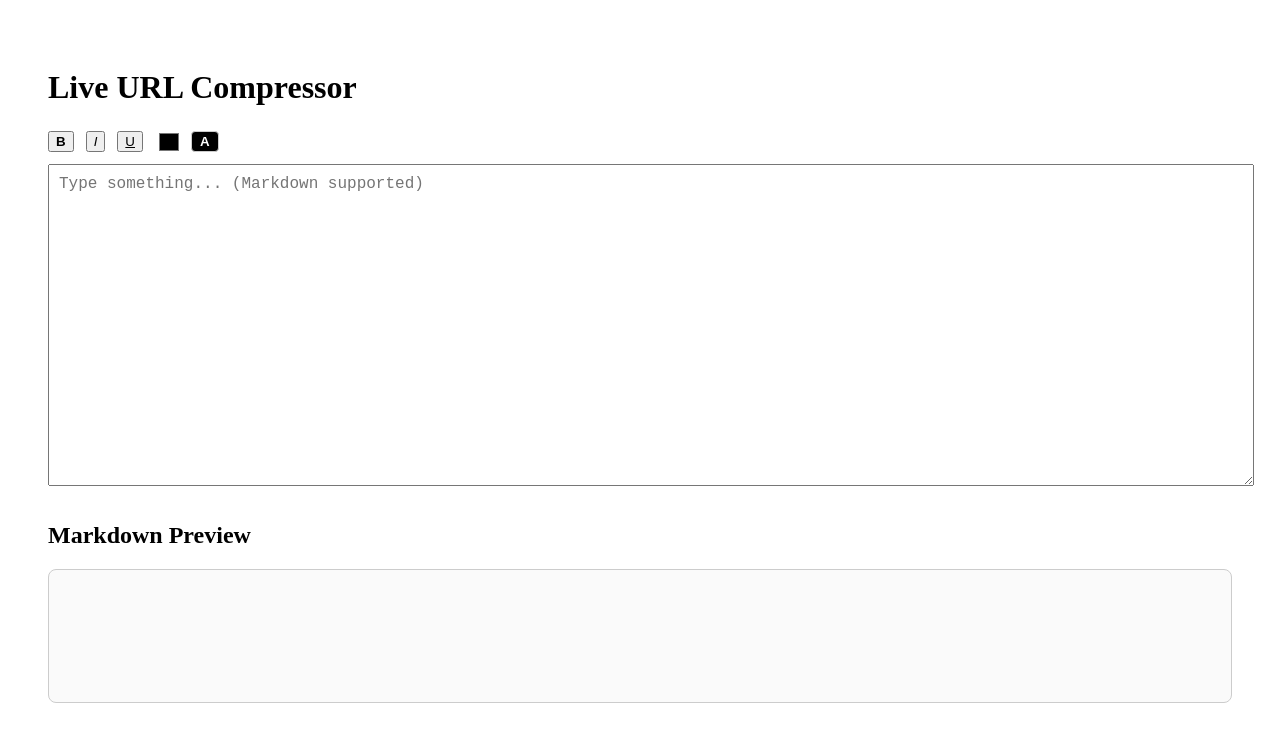
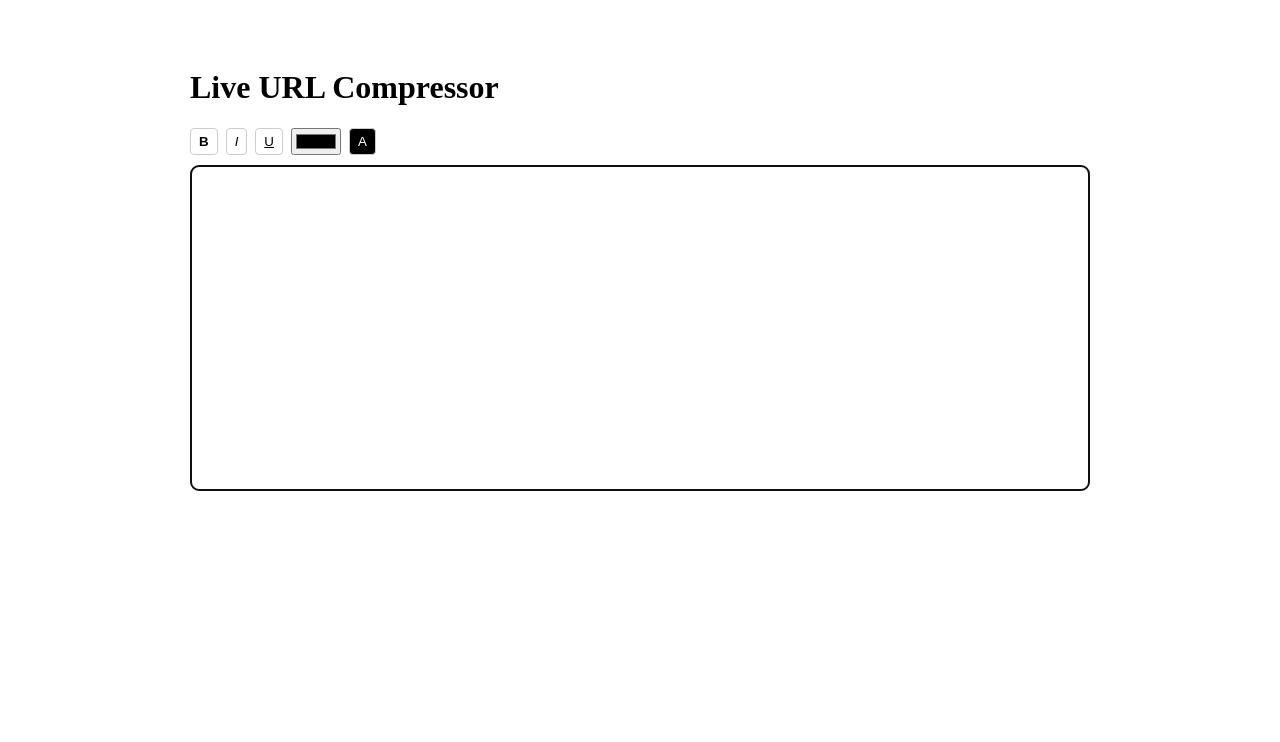
Before and after one commit to Kashan-2912/textarea-share, a Next.js app: page / in a window 1280 px wide. Shown: the top 742 px of the page. Built offline with nearby package versions, Linux system fonts and the light colour scheme.

Commit message:
feat: updates (fixes url )

```diff
--- a/app/page.tsx
+++ b/app/page.tsx
@@ -1,128 +1,268 @@
 "use client";
 
+import { useState, useEffect, useCallback, useMemo } from "react";
+import { createEditor, Transforms, Text, Descendant } from "slate";
+import { Slate, Editable, withReact } from "slate-react";
+import { withHistory } from "slate-history";
+import LZString from "lz-string";
 
-import { useState, useEffect, useRef } from "react";
-import ReactMarkdown from "react-markdown";
-import rehypeRaw from "rehype-raw";
-import { compress, decompress } from "../app/lib/index";
+/* -------------------- Initial Value -------------------- */
+
+const EMPTY_VALUE: Descendant[] = [
+  {
+    type: "paragraph",
+    children: [{ text: "" }],
+  },
+];
+
+/* -------------------- Compression -------------------- */
+
+function compress(text: string) {
+  return LZString.compressToEncodedURIComponent(text);
+}
+
+function decompress(text: string) {
+  return LZString.decompressFromEncodedURIComponent(text);
+}
+
+/** Returns true if the Slate value has any rich formatting (bold, italic, underline, color) */
+function hasFormatting(nodes: Descendant[]): boolean {
+  for (const node of nodes) {
+    if (Text.isText(node)) {
+      const n = node as any;
+      if (n.bold || n.italic || n.underline || n.color) return true;
+    } else if ((node as any).children) {
+      if (hasFormatting((node as any).children)) return true;
+    }
+  }
+  return false;
+}
+
+/** Extract plain text from Slate nodes (paragraphs joined by newlines) */
+function toPlainText(nodes: Descendant[]): string {
+  return nodes
+    .map((n) =>
+      Text.isText(n)
+        ? n.text
+        : (n as any).children
+        ? toPlainText((n as any).children)
+        : ""
+    )
+    .join("\n");
+}
+
+/** Convert plain text back to Slate value */
+function fromPlainText(text: string): Descendant[] {
+  return text.split("\n").map((line) => ({
+    type: "paragraph",
+    children: [{ text: line }],
+  }));
+}
+
+/** Serialize Slate value to a compact URL string */
+function serializeToUrl(nodes: Descendant[]): string {
+  if (hasFormatting(nodes)) {
+    // Prefix with "r:" to signal rich JSON
+    return compress("r:" + JSON.stringify(nodes));
+  }
+  return compress(toPlainText(nodes));
+}
+
+/** Deserialize URL string back to Slate value */
+function deserializeFromUrl(hash: string): Descendant[] | null {
+  const raw = decompress(hash);
+  if (!raw) return null;
+  if (raw.startsWith("r:")) {
+    const parsed = JSON.parse(raw.slice(2));
+    return Array.isArray(parsed) ? parsed : null;
+  }
+  return fromPlainText(raw);
+}
 
 export default function Home() {
-  const [text, setText] = useState("");
+  const editor = useMemo(() => withHistory(withReact(createEditor())), []);
+
+  const [initialValue, setInitialValue] = useState<Descendant[]>(EMPTY_VALUE);
+  const [value, setValue] = useState<Descendant[]>(EMPTY_VALUE);
+  const [loaded, setLoaded] = useState(false);
   const [color, setColor] = useState("#000000");
 
-  // runs on first render, decompresses text from URL
+  /* -------------------- Load From URL -------------------- */
+
   useEffect(() => {
-     const hash = window.location.hash.slice(1); // remove the '#' character
-     const decoded = decompress(hash)
-
-
-     // eslint-disable-next-line react-hooks/set-state-in-effect
-     setText(decoded);
+    const hash = window.location.hash.slice(1);
+    if (hash) {
+      try {
+        const nodes = deserializeFromUrl(hash);
+        if (nodes) {
+          setInitialValue(nodes);
+          setValue(nodes);
+        }
+      } catch {
+        // ignore bad hash
+      }
+    }
+    setLoaded(true);
   }, []);
 
-  // runs everytime the text in URL changes
+  /* -------------------- Save To URL -------------------- */
+
   useEffect(() => {
-    if(!text){
-      window.history.replaceState(null, "", "#");
-      return;
+    if (!loaded) return;
+    try {
+      const isEmpty =
+        !Array.isArray(value) ||
+        value.length === 0 ||
+        (value.length === 1 &&
+          (value[0] as any).type === "paragraph" &&
+          (value[0] as any).children?.length === 1 &&
+          (value[0] as any).children[0].text === "");
+
+      if (isEmpty) {
+        window.history.replaceState(null, "", window.location.pathname);
+        return;
+      }
+      const compressed = serializeToUrl(value);
+      window.history.replaceState(null, "", `#${compressed}`);
+    } catch {
+      // never break UI
     }
+  }, [value, loaded]);
 
-    const compressed = compress(text);
-    window.history.replaceState(null, "", `#${compressed}`);
-  }, [text]);
+  /* -------------------- Formatting -------------------- */
 
-  // Ref for textarea
-  const textareaRef = useRef(null);
+  const toggleFormat = useCallback(
+    (format: string) => {
+      const isActive = isFormatActive(editor, format);
 
-  // Helper to wrap selected text
-  const applyMarkdown = (syntaxStart, syntaxEnd = syntaxStart) => {
-    const textarea = textareaRef.current;
-    if (!textarea) return;
-    const start = textarea.selectionStart;
-    const end = textarea.selectionEnd;
-    const before = text.slice(0, start);
-    const selected = text.slice(start, end);
-    const after = text.slice(end);
-    setText(before + syntaxStart + selected + syntaxEnd + after);
-    // Restore selection
-    setTimeout(() => {
-      textarea.focus();
-      textarea.setSelectionRange(
-        start + syntaxStart.length,
-        end + syntaxStart.length + selected.length
+      Transforms.setNodes(
+        editor,
+        { [format]: isActive ? undefined : true },
+        { match: (n) => Text.isText(n), split: true },
       );
-    }, 0);
-  };
+    },
+    [editor],
+  );
+
+  const applyColor = useCallback(() => {
+    Transforms.setNodes(
+      editor,
+      { color },
+      { match: (n) => Text.isText(n), split: true },
+    );
+  }, [editor, color]);
 
   return (
-    <main style={{ padding: 40 }}>
+    <main style={{ padding: 40, maxWidth: 900, margin: "0 auto" }}>
       <h1>Live URL Compressor</h1>
-      <div style={{ marginBottom: 8, display: "flex", alignItems: "center", gap: 8 }}>
-        <button
-          type="button"
-          title="Bold"
-          onClick={() => applyMarkdown("**", "**")}
-          style={{ fontWeight: "bold", marginRight: 4 }}
+
+      {/* Toolbar */}
+      <div style={{ display: "flex", gap: 8, marginBottom: 10 }}>
+        <Btn
+          onClick={() => toggleFormat("bold")}
+          style={{ fontWeight: "bold" }}
         >
           B
-        </button>
-        <button
-          type="button"
-          title="Italic"
-          onClick={() => applyMarkdown("*", "*")}
-          style={{ fontStyle: "italic", marginRight: 4 }}
+        </Btn>
+        <Btn
+          onClick={() => toggleFormat("italic")}
+          style={{ fontStyle: "italic" }}
         >
           I
-        </button>
-        <button
-          type="button"
-          title="Underline (Markdown syntax)"
-          onClick={() => applyMarkdown("<u>", "</u>")}
-          style={{ textDecoration: "underline", marginRight: 4 }}
+        </Btn>
+        <Btn
+          onClick={() => toggleFormat("underline")}
+          style={{ textDecoration: "underline" }}
         >
           U
-        </button>
-        {/* Color Picker */}
+        </Btn>
+
         <input
           type="color"
           value={color}
-          onChange={e => setColor(e.target.value)}
-          title="Pick text color"
-          style={{ width: 28, height: 28, border: "none", background: "none", cursor: "pointer" }}
+          onChange={(e) => setColor(e.target.value)}
         />
-        <button
-          type="button"
-          title="Apply color to selected text"
-          onClick={() => applyMarkdown(`<span style=\"color: ${color}\">`, "</span>")}
-          style={{ border: "1px solid #ccc", borderRadius: 4, padding: "2px 8px", background: color, color: "#fff", fontWeight: "bold", cursor: "pointer" }}
+
+        <Btn onClick={applyColor} style={{ background: color, color: "#fff" }}>
+          A
+        </Btn>
+      </div>
+
+        <Slate
+          editor={editor}
+          initialValue={initialValue}
+          onChange={(newValue) => {
+            if (Array.isArray(newValue)) {
+              setValue(newValue);
+            }
+          }}
         >
-          A
-        </button>
-      </div>
-      <textarea
-        ref={textareaRef}
-        value={text}
-        onChange={(e) => setText(e.target.value)}
-        placeholder="Type something... (Markdown supported)"
-        style={{
-          width: "100%",
-          height: "300px",
-          padding: "10px",
-          fontSize: "16px",
-        }}
-      />
-      <div style={{ marginTop: 32 }}>
-        <h2>Markdown Preview</h2>
-        <div style={{
-          border: "1px solid #ccc",
-          borderRadius: 8,
-          padding: 16,
-          minHeight: 100,
-          background: "#fafafa"
-        }}>
-          <ReactMarkdown rehypePlugins={[rehypeRaw]}>{text}</ReactMarkdown>
-        </div>
-      </div>
+        <Editable
+          renderLeaf={(props) => <Leaf {...props} />}
+          style={{
+            minHeight: 300,
+            padding: 12,
+            border: "1px solid #ccc",
+            borderRadius: 8,
+          }}
+          spellCheck
+          autoFocus
+        />
+      </Slate>
     </main>
   );
 }
+
+/* -------------------- Button -------------------- */
+
+function Btn({
+  children,
+  onClick,
+  style,
+}: {
+  children: React.ReactNode;
+  onClick: () => void;
+  style?: React.CSSProperties;
+}) {
+  return (
+    <button
+      type="button"
+      onMouseDown={(e) => {
+        e.preventDefault();
+        onClick();
+      }}
+      style={{
+        border: "1px solid #ccc",
+        borderRadius: 4,
+        padding: "4px 8px",
+        cursor: "pointer",
+        background: "#fff",
+        ...style,
+      }}
+    >
+      {children}
+    </button>
+  );
+}
+
+/* -------------------- Helpers -------------------- */
+
+function isFormatActive(editor: any, format: string) {
+  const [match] = Array.from(
+    editor.nodes({
+      match: (n) => n[format] === true,
+      universal: true,
+    }),
+  );
+  return !!match;
+}
+
+function Leaf({ attributes, children, leaf }: any) {
+  if (leaf.bold) children = <strong>{children}</strong>;
+  if (leaf.italic) children = <em>{children}</em>;
+  if (leaf.underline) children = <u>{children}</u>;
+  if (leaf.color)
+    children = <span style={{ color: leaf.color }}>{children}</span>;
+
+  return <span {...attributes}>{children}</span>;
+}
--- a/package.json
+++ b/package.json
@@ -14,7 +14,10 @@
     "react": "19.2.3",
     "react-dom": "19.2.3",
     "react-markdown": "^10.1.0",
-    "rehype-raw": "^7.0.0"
+    "rehype-raw": "^7.0.0",
+    "slate": "^0.123.0",
+    "slate-history": "^0.113.1",
+    "slate-react": "^0.123.0"
   },
   "devDependencies": {
     "@tailwindcss/postcss": "^4",
```
Also changed, not shown: 1 other file (tests, documents, lock files or other folders).
